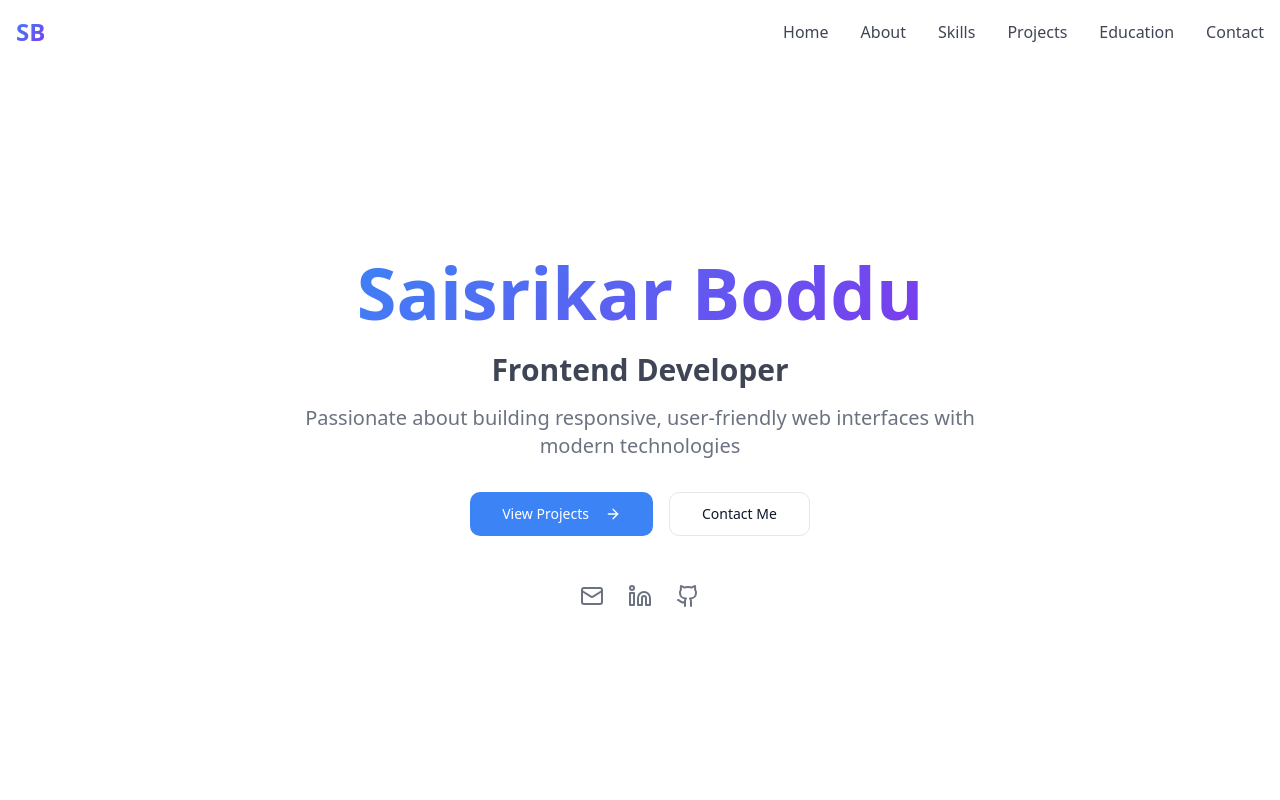
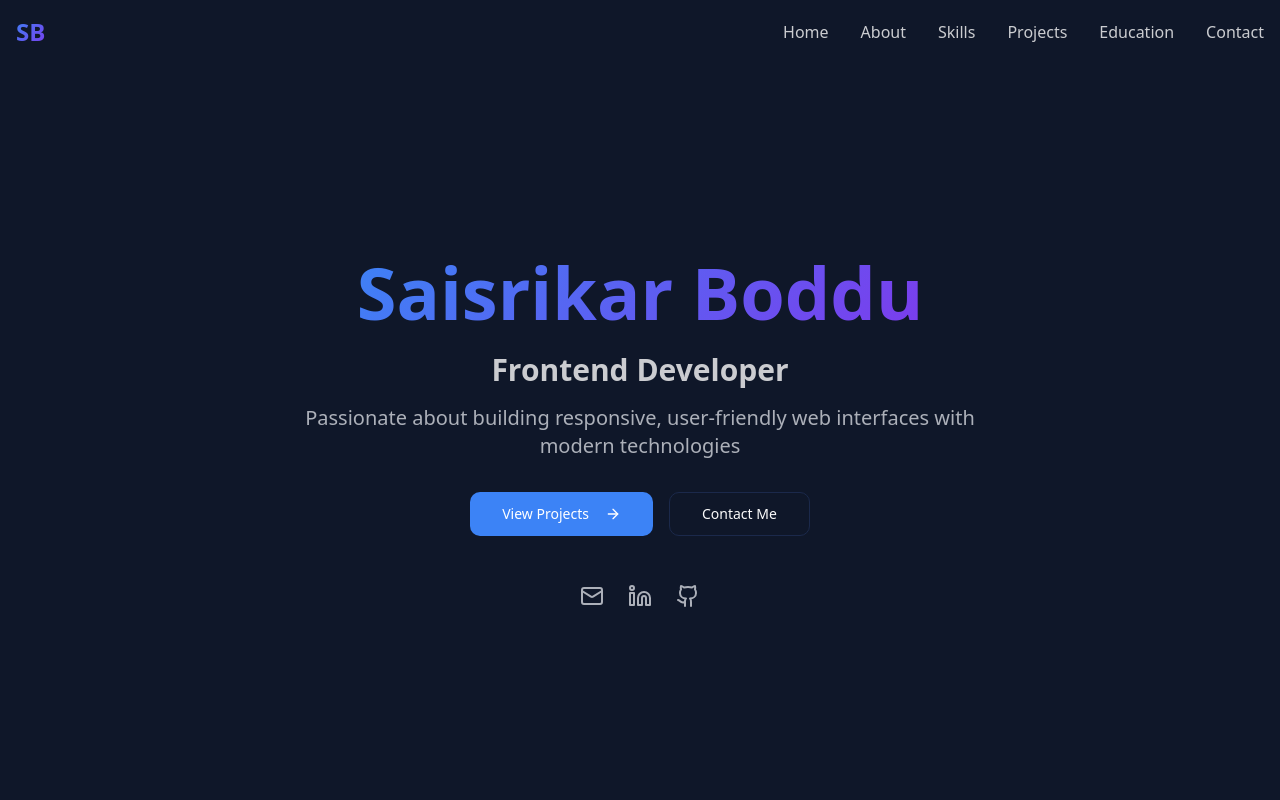
Before and after one commit to saisrikar45/saisrikarboddu-portfolio, a React (Vite) app: page / in a window 1280 px wide. Shown: the top 800 px of the page. Built offline with nearby package versions, Linux system fonts and the light colour scheme; the HTML template or start-up script is replaced by a standard one.

Commit message:
Change background color

```diff
--- a/src/index.css
+++ b/src/index.css
@@ -8,14 +8,14 @@ All colors MUST be HSL.
 
 @layer base {
   :root {
-    --background: 0 0% 100%;
-    --foreground: 222 47% 11%;
+    --background: 222 47% 11%;
+    --foreground: 0 0% 98%;
 
-    --card: 0 0% 100%;
-    --card-foreground: 222 47% 11%;
+    --card: 222 47% 14%;
+    --card-foreground: 0 0% 98%;
 
-    --popover: 0 0% 100%;
-    --popover-foreground: 222 47% 11%;
+    --popover: 222 47% 14%;
+    --popover-foreground: 0 0% 98%;
 
     --primary: 217 91% 60%;
     --primary-foreground: 0 0% 100%;
@@ -23,8 +23,8 @@ All colors MUST be HSL.
     --secondary: 262 83% 58%;
     --secondary-foreground: 0 0% 100%;
 
-    --muted: 220 13% 95%;
-    --muted-foreground: 220 9% 46%;
+    --muted: 222 47% 18%;
+    --muted-foreground: 220 9% 70%;
 
     --accent: 262 83% 58%;
     --accent-foreground: 0 0% 100%;
@@ -32,8 +32,8 @@ All colors MUST be HSL.
     --destructive: 0 84% 60%;
     --destructive-foreground: 0 0% 100%;
 
-    --border: 220 13% 91%;
-    --input: 220 13% 91%;
+    --border: 222 47% 20%;
+    --input: 222 47% 20%;
     --ring: 217 91% 60%;
 
     --radius: 0.75rem;
```
